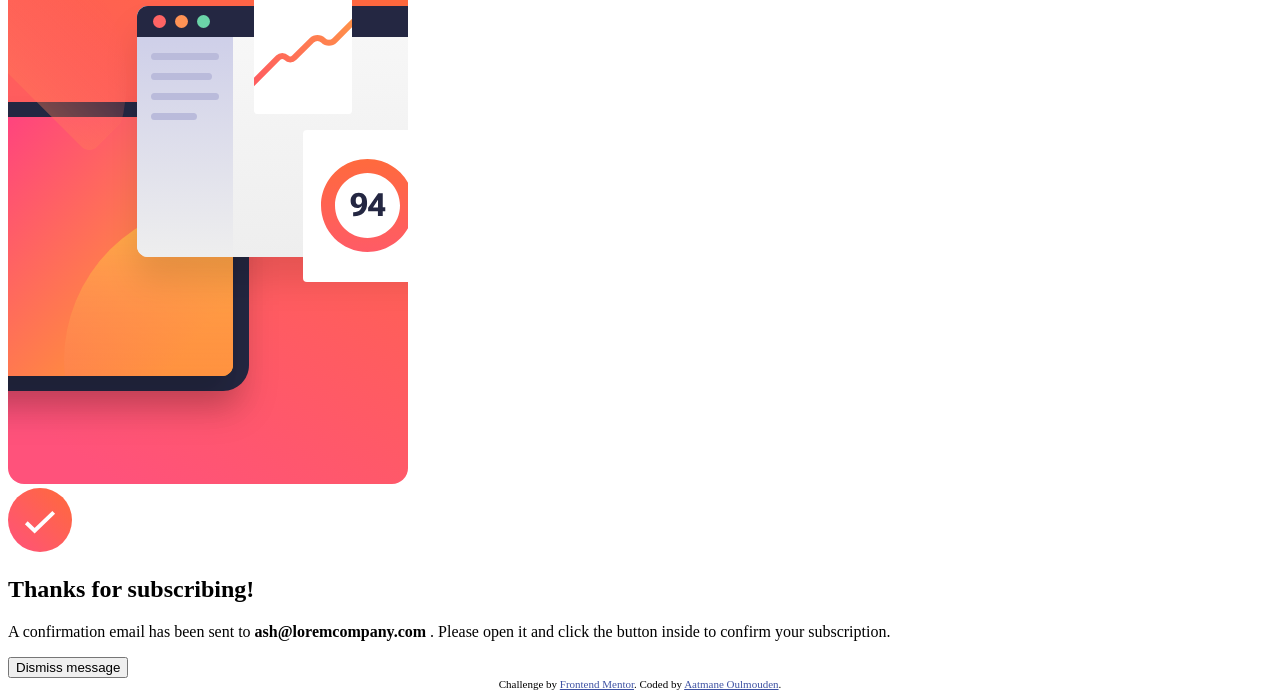
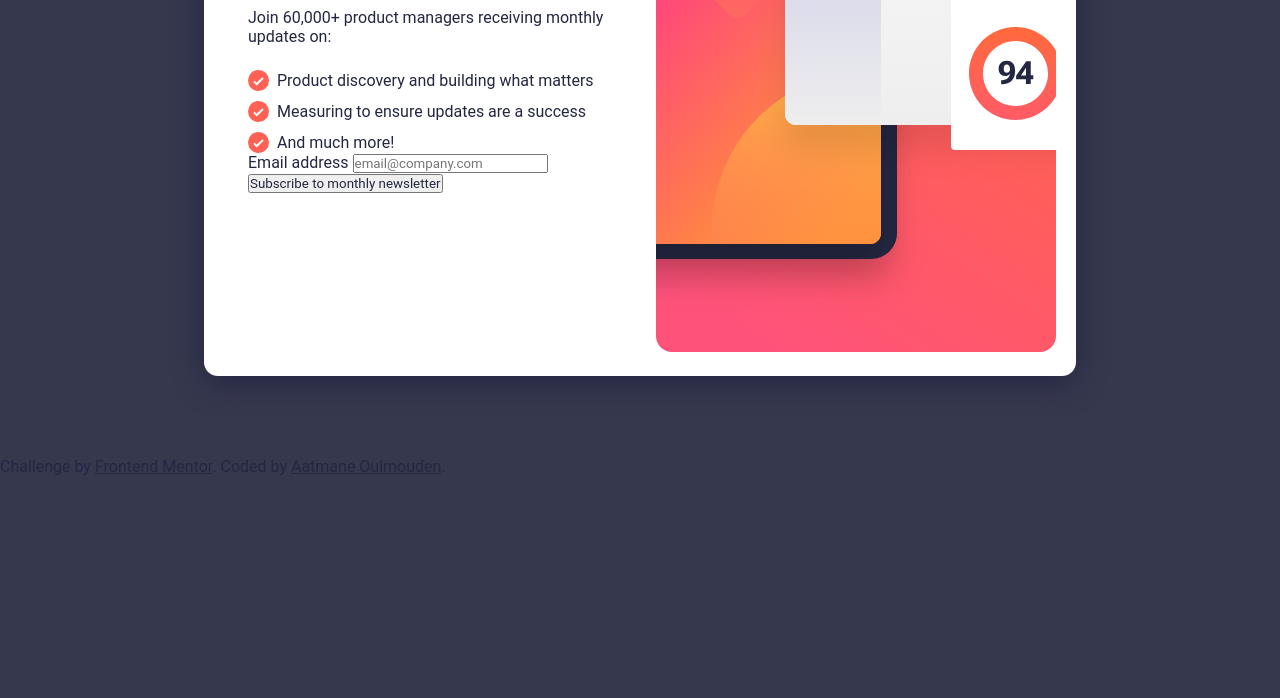
Before and after one commit to aatmaneoulmouden/newsletter-sign-up-with-success-message, a plain HTML site: page index.html in a window 1280 px wide. Shown: the part 343-1041 px from the top of the page. After the commit the page ends 819 px from the top, so only its background shows below. Drawn offline with Linux system fonts and the light colour scheme; a web font is replaced by a local one.

Commit message:
Use woff2 for fonts and stlying form wrapper Part 1

```diff
--- a/index.html
+++ b/index.html
@@ -10,17 +10,7 @@
 
   <title>Frontend Mentor | Newsletter sign-up form with success message</title>
 
-  <!-- Feel free to remove these styles or customise in your own stylesheet 👍 -->
-  <style>
-    .attribution {
-      font-size: 11px;
-      text-align: center;
-    }
-
-    .attribution a {
-      color: hsl(228, 45%, 44%);
-    }
-  </style>
+  <link rel="stylesheet" href="./assets/css/style.css">
 </head>
 
 <body>
--- /dev/null
+++ b/src/inc/_index.scss
@@ -0,0 +1,2 @@
+@forward "./variables";
+@forward "./mixins";
--- /dev/null
+++ b/src/inc/_mixins.scss
@@ -0,0 +1,6 @@
+@mixin displayFlex($justifyContent, $alignItems, $flexDirection: row) {
+    display: flex;
+    justify-content: $justifyContent;
+    align-items: $alignItems;
+    flex-direction: $flexDirection;
+}
--- /dev/null
+++ b/src/inc/_variables.scss
@@ -0,0 +1,26 @@
+// Colors
+$darkSlateGrey : hsl(234, 29%, 20%);
+$charcoalGrey : hsl(235, 18%, 26%);
+$grey : hsl(231, 7%, 60%);
+$white : hsl(0, 0%, 100%);
+$tomato : hsl(4, 100%, 67%);
+
+
+// Fonts
+@font-face {
+    font-family: "Roboto";
+    src: url("./assets/fonts/Roboto-Regular.woff2");
+    font-weight: 400;
+}
+
+@font-face {
+    font-family: "Roboto";
+    src: url("./assets/fonts/Roboto-Bold.woff2");
+    font-weight: 700;
+}
+
+$roboto: "Roboto", sans-serif;
+
+
+// Font sizes
+$body: 16px;
--- a/src/input.scss
+++ b/src/input.scss
@@ -1,5 +1,60 @@
+@use "./inc" as *;
+
 * {
     margin: 0;
     padding: 0;
     box-sizing: border-box;
+    font-family: $roboto;
+    color: $darkSlateGrey;
 }
+
+body {
+    background-color: $charcoalGrey;
+}
+
+ul {
+    list-style: none;
+}
+
+main {
+    @include displayFlex(center, center);
+    width: 100%;
+    height: 100vh;
+}
+
+.form-wrapper {
+    @include displayFlex(space-between, center);
+    gap: 20px;
+    background: $white;
+    padding: 20px;
+    border-radius: 14px;
+    box-shadow: $darkSlateGrey 0px 7px 29px 0px;
+
+    .text-wrapper {
+        max-width: 412px;
+        padding: 0 24px;
+
+        .intro {
+            @include displayFlex(center, start, column);
+            gap: 24px;
+            .title {
+                font-size: 54px;
+                font-weight: 700;
+                color: $charcoalGrey;
+            }
+
+            .feature-item {
+                @include displayFlex(start, center);
+                gap: 8px;
+
+                &:not(:last-child) {
+                    margin-bottom: 10px;
+                }
+            }
+        }
+    }
+}
+
+.success-msg-wrapper {
+    display: none;
+}
```
Also changed, not shown: assets/css/style.css, assets/fonts/Roboto-Bold.ttf (deleted), assets/fonts/Roboto-Bold.woff2 (added), assets/fonts/Roboto-Regular.ttf (deleted), assets/fonts/Roboto-Regular.woff2 (added), 1 other file.
